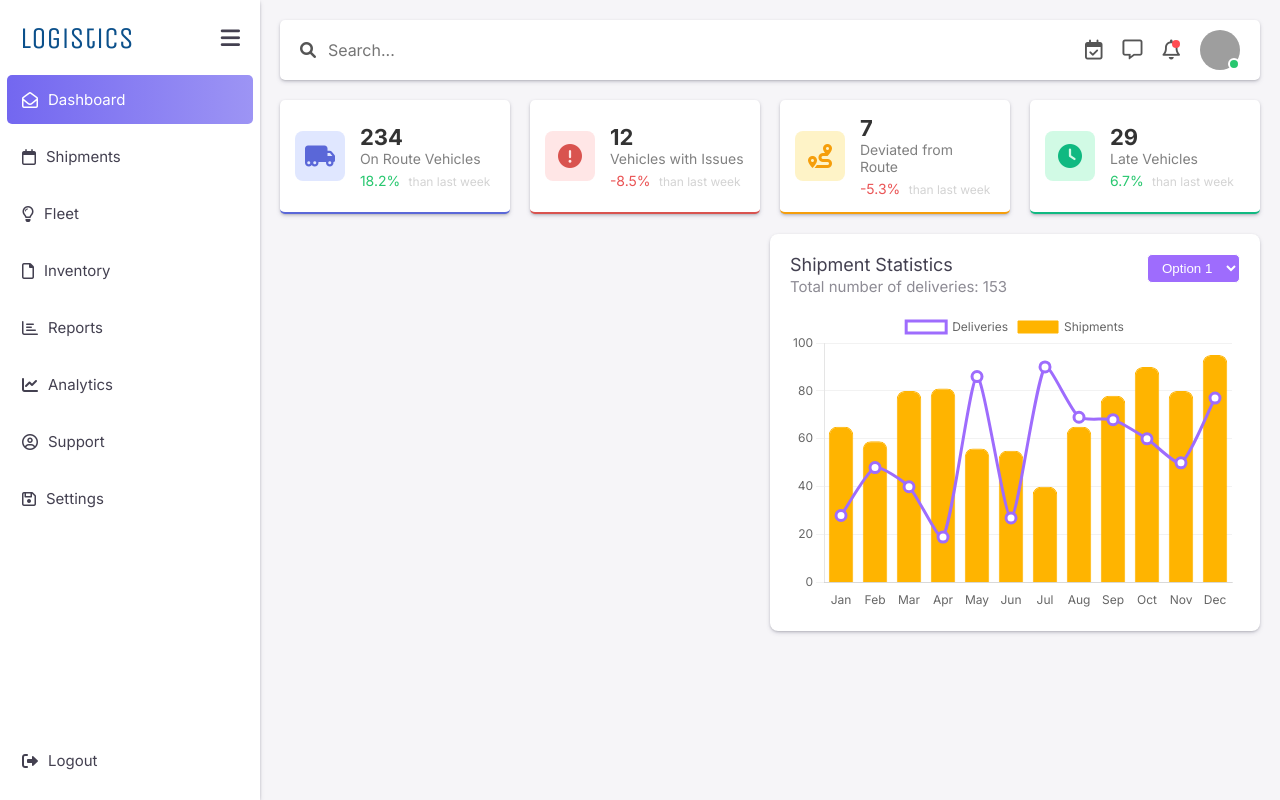
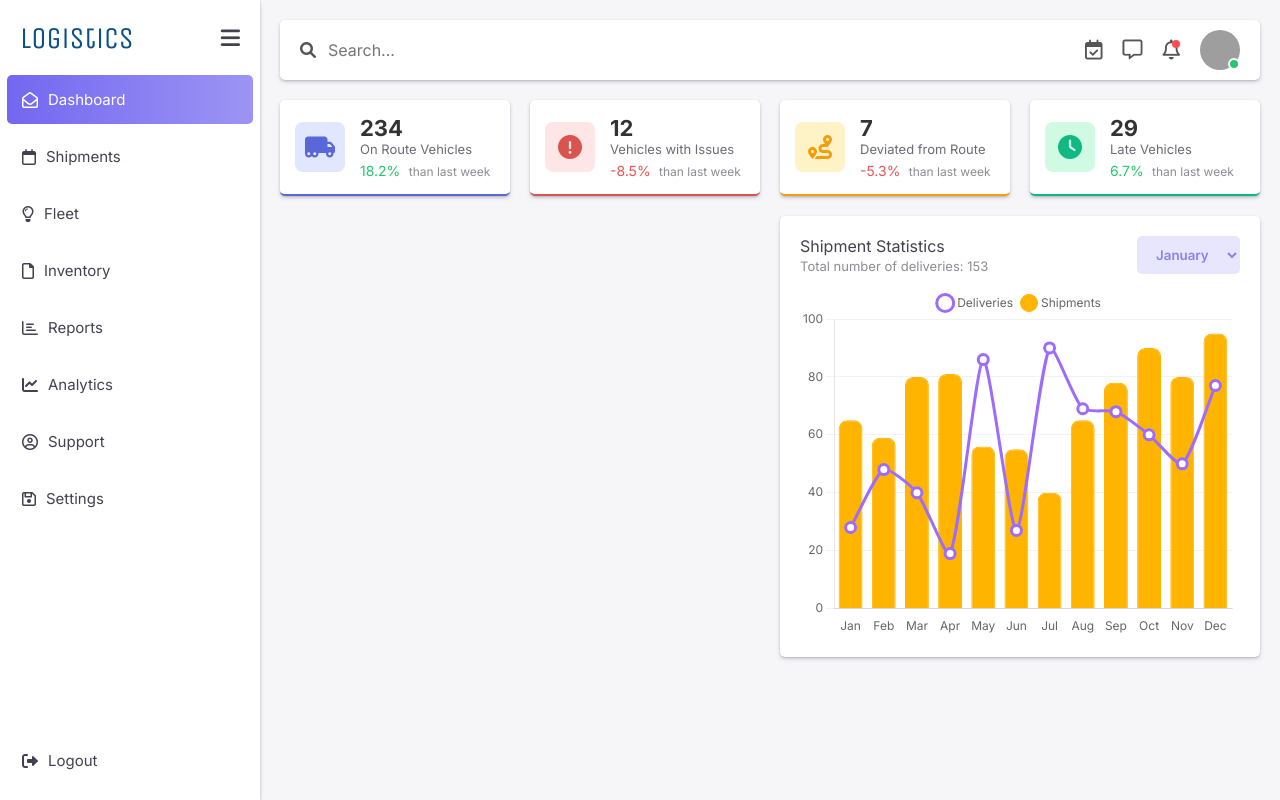
Before and after one commit to joseph-johnson27001/logistics-dashboard, a Vue app: page / in a window 1280 px wide. Built offline with nearby package versions, Linux system fonts and the light colour scheme; grey boxes are pictures that could not be loaded.

Commit message:
Graph, font, kpi updates

```diff
--- a/src/App.vue
+++ b/src/App.vue
@@ -21,7 +21,6 @@
           <div></div>
           <GraphCard />
         </div>
-        <!-- GraphCard Component -->
       </div>
     </div>
   </div>
@@ -31,14 +30,14 @@
 import SideBar from "./components/Navigation/SideBar.vue";
 import TopCard from "./components/UI/TopCard.vue";
 import KpiCard from "./components/UI/KpiCard.vue";
-import GraphCard from "./components/UI/GraphCard.vue"; // Corrected import
+import GraphCard from "./components/UI/GraphCard.vue";
 export default {
   name: "App",
   components: {
     SideBar,
     TopCard,
     KpiCard,
-    GraphCard, // Corrected component name
+    GraphCard,
   },
   data() {
     return {
@@ -119,6 +118,7 @@ body {
   display: grid;
   grid-template-columns: 1fr 1fr;
   margin-top: 20px;
+  gap: 20px;
 }
 
 @media (max-width: 1024px) {
--- a/src/components/Graphs/ShipmentsGraph.vue
+++ b/src/components/Graphs/ShipmentsGraph.vue
@@ -112,6 +112,14 @@ export default defineComponent({
               },
             },
           },
+          plugins: {
+            legend: {
+              labels: {
+                usePointStyle: true,
+                pointStyle: "circle",
+              },
+            },
+          },
         },
       });
     },
@@ -123,7 +131,7 @@ export default defineComponent({
 .graph-container {
   width: 100%;
 
-  height: 300px;
+  height: 350px;
   position: relative;
 }
 
--- a/src/components/UI/GraphCard.vue
+++ b/src/components/UI/GraphCard.vue
@@ -9,19 +9,17 @@
       </div>
       <div class="info-container">
         <select class="dropdown">
-          <option>Option 1</option>
-          <option>Option 2</option>
+          <option>January</option>
         </select>
       </div>
     </div>
-    <!-- Importing the ShipmentsGraph component here -->
     <ShipmentsGraph />
   </div>
 </template>
 
 <script>
 import { defineComponent } from "vue";
-import ShipmentsGraph from "../Graphs/ShipmentsGraph.vue"; // Corrected import
+import ShipmentsGraph from "../Graphs/ShipmentsGraph.vue";
 
 export default defineComponent({
   name: "GraphCard",
@@ -40,7 +38,7 @@ export default defineComponent({
 .graph-card {
   background: white;
   padding: 20px;
-  border-radius: 8px;
+  border-radius: 5px;
   box-shadow: rgba(50, 50, 93, 0.25) 0px 2px 5px -1px,
     rgba(0, 0, 0, 0.3) 0px 1px 3px -1px;
 }
@@ -54,7 +52,7 @@ export default defineComponent({
 .title {
   color: rgba(47, 43, 61, 0.9);
   font-weight: 400;
-  font-size: 18px;
+  font-size: 16px;
   margin-bottom: 2px;
   margin-top: 0px;
 }
@@ -69,17 +67,24 @@ export default defineComponent({
 }
 
 .total-deliveries {
-  font-size: 15px;
   margin-top: 2px;
+  font-size: 13px;
   color: rgba(47, 43, 61, 0.55);
 }
 
 .dropdown {
-  padding: 5px 10px;
-  background-color: #9e6cfd;
-  color: #fff;
-  border: 1px solid #fff;
+  padding: 10px 15px;
+  font-weight: 600;
+  font-family: "Inter";
+  background-color: #e8e6fc;
+  color: #8b81f3;
+  border: none;
   border-radius: 5px;
   cursor: pointer;
+  transition: background-color 0.3s ease;
+}
+
+.dropdown:hover {
+  background-color: #c0bbf7;
 }
 </style>
--- a/src/components/UI/KpiCard.vue
+++ b/src/components/UI/KpiCard.vue
@@ -76,8 +76,8 @@ export default {
 }
 
 .kpi-title {
-  color: grey;
-  font-size: 14px;
+  color: rgba(47, 43, 61, 0.7);
+  font-size: 13px;
 }
 
 .kpi-change {
@@ -94,8 +94,8 @@ export default {
 }
 
 .kpi-subtext {
-  color: lightgrey;
   font-size: 12px;
+  color: rgba(47, 43, 61, 0.55);
   margin-left: 5px;
 }
 </style>
--- a/src/components/UI/TopCard.vue
+++ b/src/components/UI/TopCard.vue
@@ -92,6 +92,7 @@ export default {
   position: relative;
   width: 40px;
   height: 40px;
+  cursor: pointer;
 }
 
 .profile img {
```
